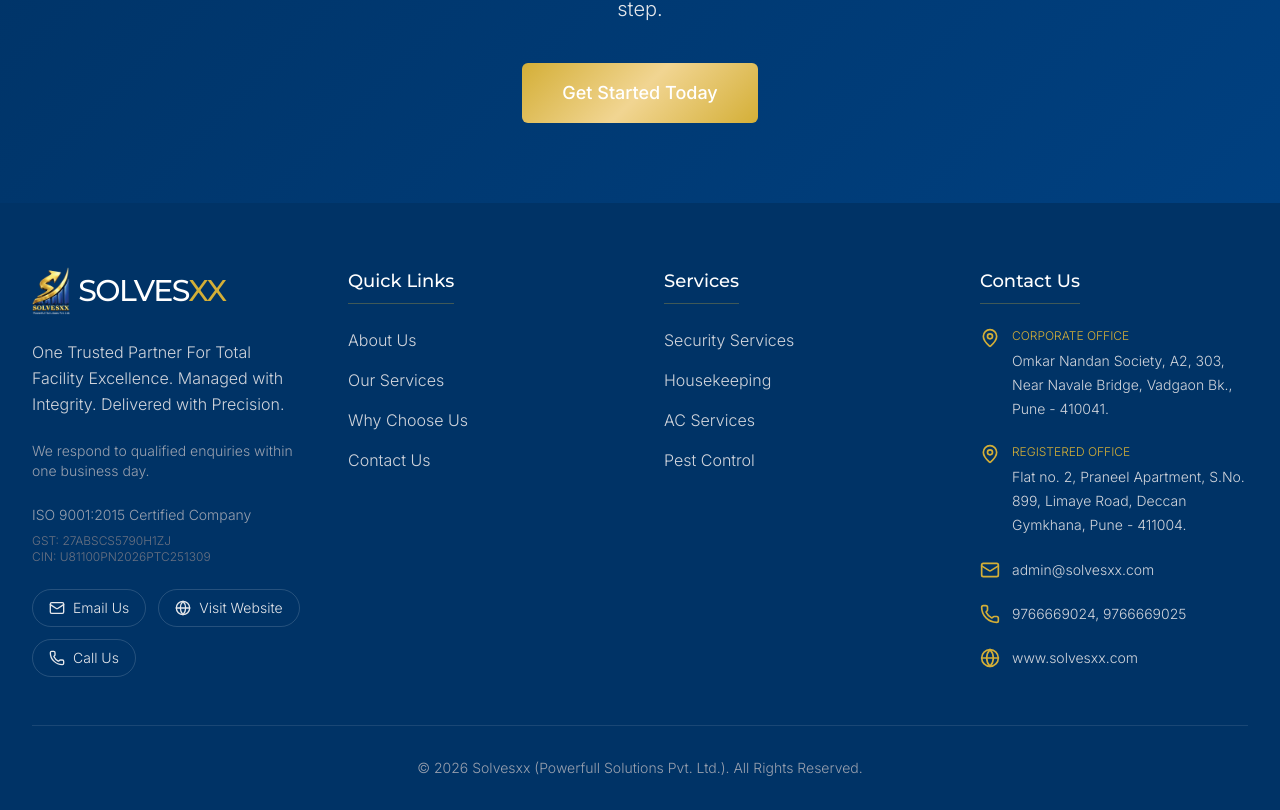
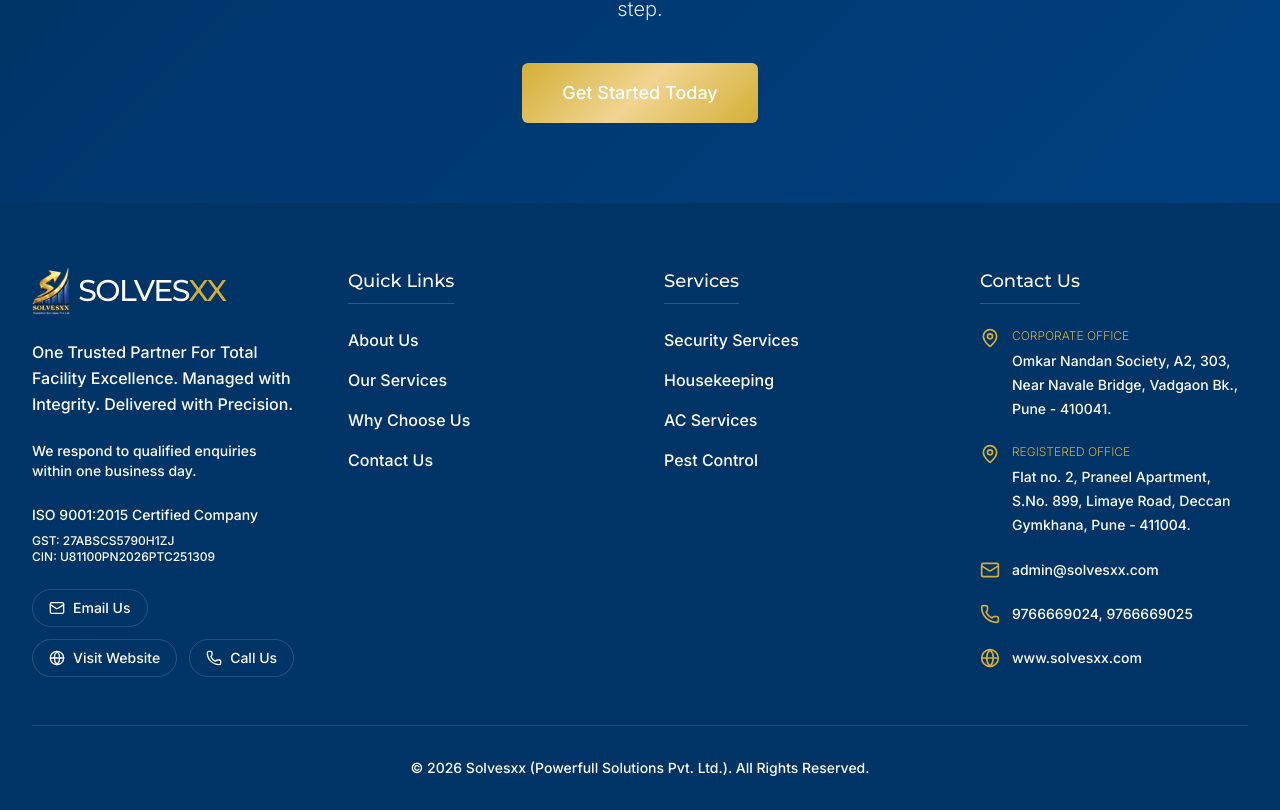
Before and after one commit to Soham407/Solvexx-landingPage-, a React (Vite) app: page / in a window 1280 px wide. Shown: the part 7367-8177 px from the top of the page. Built offline with nearby package versions, Linux system fonts and the light colour scheme.

Commit message:
Refine about page director layout and footer styling

```diff
--- a/src/components/Footer.tsx
+++ b/src/components/Footer.tsx
@@ -30,19 +30,19 @@
                 <span>SOLVES</span><span className="text-accent">XX</span>
               </div>
             </div>
-            <p className="text-gray-300 mb-6 leading-relaxed">
+            <p className="mb-6 leading-relaxed text-white font-medium">
               {SITE_TAGLINE} Managed with Integrity. Delivered with Precision.
             </p>
-            <p className="text-sm text-gray-400 mb-6">
+            <p className="text-sm text-white font-medium mb-6">
               {CONTACT_RESPONSE_COMMITMENT}
             </p>
-            <p className="text-sm text-gray-400 mb-2">{CERTIFICATION}</p>
-            <p className="text-xs text-gray-500">GST: {GST_NUMBER}</p>
-            <p className="text-xs text-gray-500 mb-6">CIN: {CIN_NUMBER}</p>
+            <p className="text-sm text-white font-medium mb-2">{CERTIFICATION}</p>
+            <p className="text-xs text-white font-medium">GST: {GST_NUMBER}</p>
+            <p className="text-xs text-white font-medium mb-6">CIN: {CIN_NUMBER}</p>
             <div className="flex flex-wrap gap-3">
               <a
                 href={`mailto:${CONTACT_EMAIL}`}
-                className="inline-flex items-center gap-2 rounded-full border border-white/15 px-4 py-2 text-sm text-gray-200 transition-colors hover:border-accent hover:text-white"
+                className="inline-flex items-center gap-2 rounded-full border border-white/15 px-4 py-2 text-sm text-white font-medium transition-colors hover:border-accent hover:text-white"
               >
                 <Mail size={16} />
                 Email Us
@@ -51,7 +51,7 @@
                 href={`https://${WEBSITE_HOST}`}
                 target="_blank"
                 rel="noreferrer"
-                className="inline-flex items-center gap-2 rounded-full border border-white/15 px-4 py-2 text-sm text-gray-200 transition-colors hover:border-accent hover:text-white"
+                className="inline-flex items-center gap-2 rounded-full border border-white/15 px-4 py-2 text-sm text-white font-medium transition-colors hover:border-accent hover:text-white"
               >
                 <Globe size={16} />
                 Visit Website
@@ -59,7 +59,7 @@
               {CONTACT_PHONE ? (
                 <a
                   href={`tel:${CONTACT_PHONE}`}
-                  className="inline-flex items-center gap-2 rounded-full border border-white/15 px-4 py-2 text-sm text-gray-200 transition-colors hover:border-accent hover:text-white"
+                  className="inline-flex items-center gap-2 rounded-full border border-white/15 px-4 py-2 text-sm text-white font-medium transition-colors hover:border-accent hover:text-white"
                 >
                   <Phone size={16} />
                   Call Us
@@ -70,7 +70,7 @@
                   <a
                     key={phone}
                     href={`tel:${phone}`}
-                    className="inline-flex items-center gap-2 rounded-full border border-white/15 px-4 py-2 text-sm text-gray-200 transition-colors hover:border-accent hover:text-white"
+                    className="inline-flex items-center gap-2 rounded-full border border-white/15 px-4 py-2 text-sm text-white font-medium transition-colors hover:border-accent hover:text-white"
                   >
                     <Phone size={16} />
                     {phone}
@@ -84,10 +84,10 @@
           <div>
             <h4 className="text-lg font-medium mb-6 border-b border-accent/30 pb-2 inline-block">Quick Links</h4>
             <ul className="space-y-4">
-              <li><Link to="/about" className="text-gray-300 hover:text-accent transition-colors">About Us</Link></li>
-              <li><Link to="/services" className="text-gray-300 hover:text-accent transition-colors">Our Services</Link></li>
-              <li><Link to="/why-us" className="text-gray-300 hover:text-accent transition-colors">Why Choose Us</Link></li>
-              <li><Link to="/contact" className="text-gray-300 hover:text-accent transition-colors">Contact Us</Link></li>
+              <li><Link to="/about" className="text-white font-medium hover:text-accent transition-colors">About Us</Link></li>
+              <li><Link to="/services" className="text-white font-medium hover:text-accent transition-colors">Our Services</Link></li>
+              <li><Link to="/why-us" className="text-white font-medium hover:text-accent transition-colors">Why Choose Us</Link></li>
+              <li><Link to="/contact" className="text-white font-medium hover:text-accent transition-colors">Contact Us</Link></li>
             </ul>
           </div>
 
@@ -95,10 +95,10 @@
           <div>
             <h4 className="text-lg font-medium mb-6 border-b border-accent/30 pb-2 inline-block">Services</h4>
             <ul className="space-y-4">
-              <li><Link to="/services/security" className="text-gray-300 hover:text-accent transition-colors">Security Services</Link></li>
-              <li><Link to="/services/housekeeping" className="text-gray-300 hover:text-accent transition-colors">Housekeeping</Link></li>
-              <li><Link to="/services/ac-services" className="text-gray-300 hover:text-accent transition-colors">AC Services</Link></li>
-              <li><Link to="/services/pest-control" className="text-gray-300 hover:text-accent transition-colors">Pest Control</Link></li>
+              <li><Link to="/services/security" className="text-white font-medium hover:text-accent transition-colors">Security Services</Link></li>
+              <li><Link to="/services/housekeeping" className="text-white font-medium hover:text-accent transition-colors">Housekeeping</Link></li>
+              <li><Link to="/services/ac-services" className="text-white font-medium hover:text-accent transition-colors">AC Services</Link></li>
+              <li><Link to="/services/pest-control" className="text-white font-medium hover:text-accent transition-colors">Pest Control</Link></li>
             </ul>
           </div>
 
@@ -110,7 +110,7 @@
                 <MapPin className="text-accent shrink-0" size={20} />
                 <div>
                   <div className="text-accent text-xs uppercase mb-1">Corporate Office</div>
-                  <span className="text-gray-300 text-sm">
+                  <span className="text-white font-medium text-sm">
                     {CONTACT_ADDRESSES.corporate}
                   </span>
                 </div>
@@ -119,25 +119,25 @@
                 <MapPin className="text-accent shrink-0" size={20} />
                 <div>
                   <div className="text-accent text-xs uppercase mb-1">Registered Office</div>
-                  <span className="text-gray-300 text-sm">
+                  <span className="text-white font-medium text-sm">
                     {CONTACT_ADDRESSES.registered}
                   </span>
                 </div>
               </li>
               <li className="flex items-center space-x-3">
                 <Mail className="text-accent shrink-0" size={20} />
-                <a href={`mailto:${CONTACT_EMAIL}`} className="text-gray-300 text-sm hover:text-accent transition-colors">
+                <a href={`mailto:${CONTACT_EMAIL}`} className="text-white font-medium text-sm hover:text-accent transition-colors">
                   {CONTACT_EMAIL}
                 </a>
               </li>
               <li className="flex items-center space-x-3">
                 <Phone className="text-accent shrink-0" size={20} />
                 {CONTACT_PHONE ? (
-                  <a href={`tel:${CONTACT_PHONE}`} className="text-gray-300 text-sm hover:text-accent transition-colors">
+                  <a href={`tel:${CONTACT_PHONE}`} className="text-white font-medium text-sm hover:text-accent transition-colors">
                     {CONTACT_PHONE_DISPLAY}
                   </a>
                 ) : (
-                  <span className="text-gray-300 text-sm">{CONTACT_PHONE_DISPLAY}</span>
+                  <span className="text-white font-medium text-sm">{CONTACT_PHONE_DISPLAY}</span>
                 )}
               </li>
               <li className="flex items-center space-x-3">
@@ -146,7 +146,7 @@
                   href={`https://${WEBSITE_HOST}`}
                   target="_blank"
                   rel="noreferrer"
-                  className="text-gray-300 text-sm hover:text-accent transition-colors"
+                  className="text-white font-medium text-sm hover:text-accent transition-colors"
                 >
                   {WEBSITE_HOST}
                 </a>
@@ -155,7 +155,7 @@
           </div>
         </div>
 
-        <div className="border-t border-white/10 pt-8 text-center text-gray-400 text-sm">
+        <div className="border-t border-white/10 pt-8 text-center text-white font-medium text-sm">
           <p>&copy; {new Date().getFullYear()} Solvesxx ({LEGAL_NAME}). All Rights Reserved.</p>
         </div>
       </div>
--- a/src/components/Navbar.tsx
+++ b/src/components/Navbar.tsx
@@ -36,6 +36,7 @@
     ? SERVICES.find(({ id }) => location.pathname === `/services/${id}`)
     : undefined;
   const primaryCtaLabel = activeService?.ctaLabel || 'Request a Quote';
+  const navbarPhoneDisplay = '9766669024 / 25';
 
   return (
     <nav className={`fixed w-full z-50 transition-all duration-300 ${
@@ -91,7 +92,7 @@
                   scrolled ? 'border-primary text-primary' : 'border-white text-white'
                 }`}
               >
-                {CONTACT_PHONE_DISPLAY}
+                {navbarPhoneDisplay}
               </span>
             ) : null}
           </div>
@@ -150,7 +151,7 @@
                 </a>
               ) : CONTACT_PHONE_DISPLAY ? (
                 <div className="block w-full text-center border-2 border-primary text-primary px-6 py-3 rounded-md font-medium mt-3">
-                  {CONTACT_PHONE_DISPLAY}
+                  {navbarPhoneDisplay}
                 </div>
               ) : null}
             </div>
```
Also changed, not shown: src/pages/About.tsx (+6 -39 lines).
